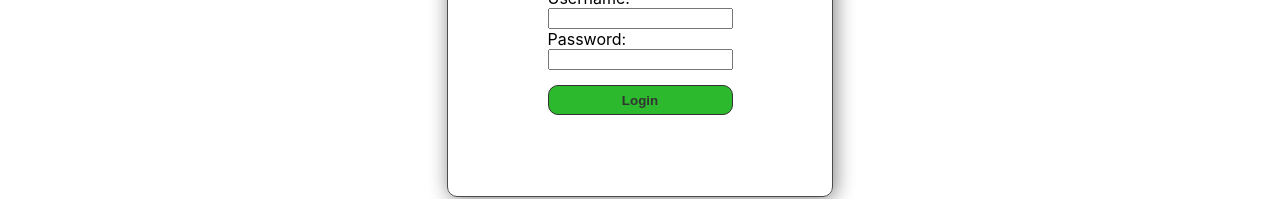
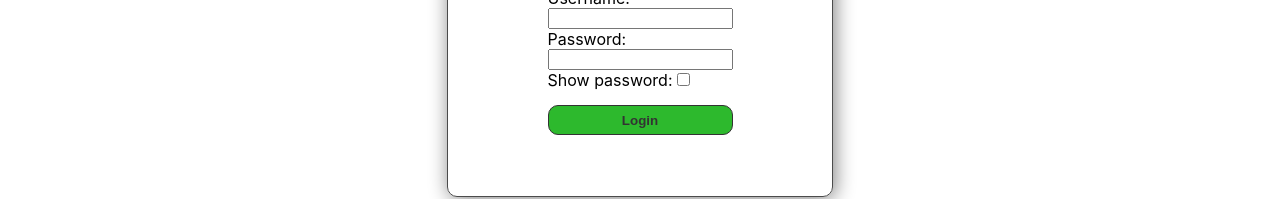
Before and after one commit to RTBlanco/virtual-menu, a React (Create React App) app in the folder virtual-menu-frontend/: page /admin in a window 1280 px wide. Shown: the part 608-807 px from the top of the page. Built offline with nearby package versions, Linux system fonts and the light colour scheme; no server answers.

Commit message:
added ability to toggle of and on password

```diff
--- a/virtual-menu-frontend/src/components/Login.js
+++ b/virtual-menu-frontend/src/components/Login.js
@@ -4,13 +4,23 @@ const Login = ({login}) => {
 
   const [state, setState] = useState({
     username: "",
-    password: ""
+    password: "",
+    checked: true
   })
 
   const handleOnchange = (e) => {
     setState({
       ...state,
       [e.target.name]: e.target.value
+    })
+  }
+
+  const toggle = () => {
+    setState(prevState => {
+      return {
+        ...state,
+        checked: !prevState.checked
+      }
     })
   }
 
@@ -21,6 +31,7 @@ const Login = ({login}) => {
     login(state)
   }
 
+  console.log(state.checked)
 
   return (
     <div className="login-area">
@@ -33,11 +44,17 @@ const Login = ({login}) => {
           <input type="text" name="username" id="username" onChange={handleOnchange} />
 
           <label htmlFor="password">Password:</label>
-          <input type="password" name="password" id="password" onChange={handleOnchange} />
+          <input type={state.checked ? 'password' : 'text'} name="password" id="password" onChange={handleOnchange} />
+          <div className="view-password-setting">
+            <label htmlFor="show-password">Show password:</label>
+            <input onChange={toggle} type="checkbox" name="show-password" id="show-password" />
+          </div>
           <button type="submit">Login</button>
         </form>
       </div>
     </div>
+
+
   )
 }
 
```
